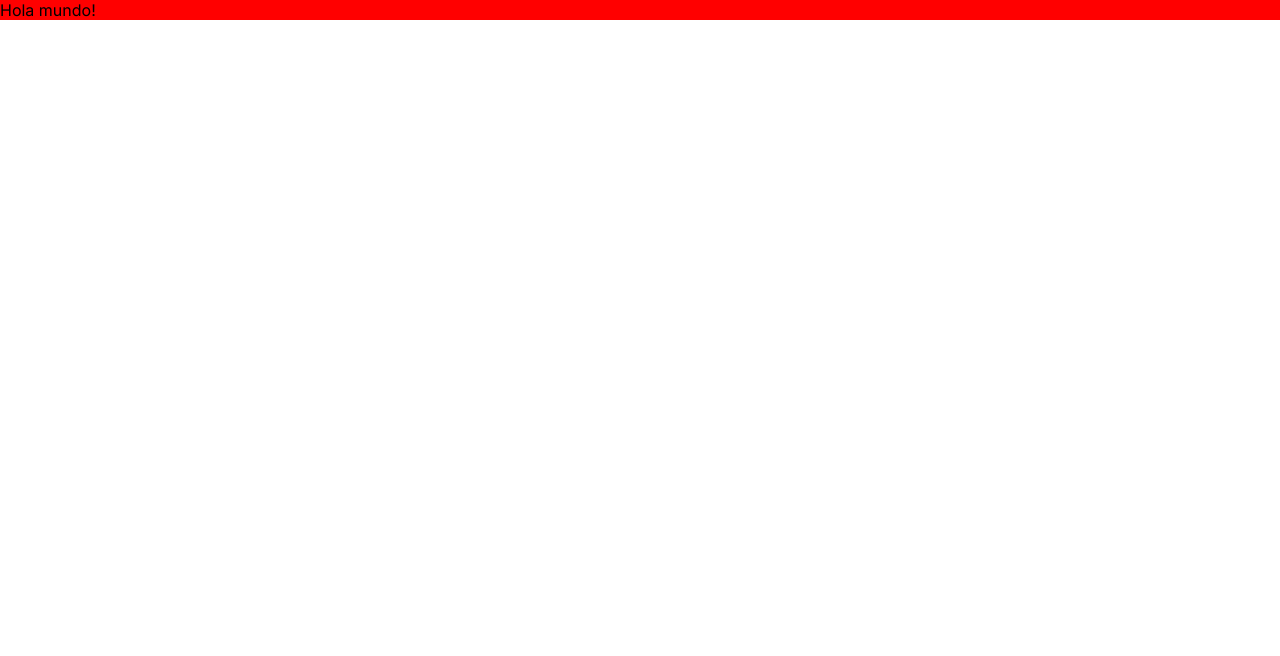
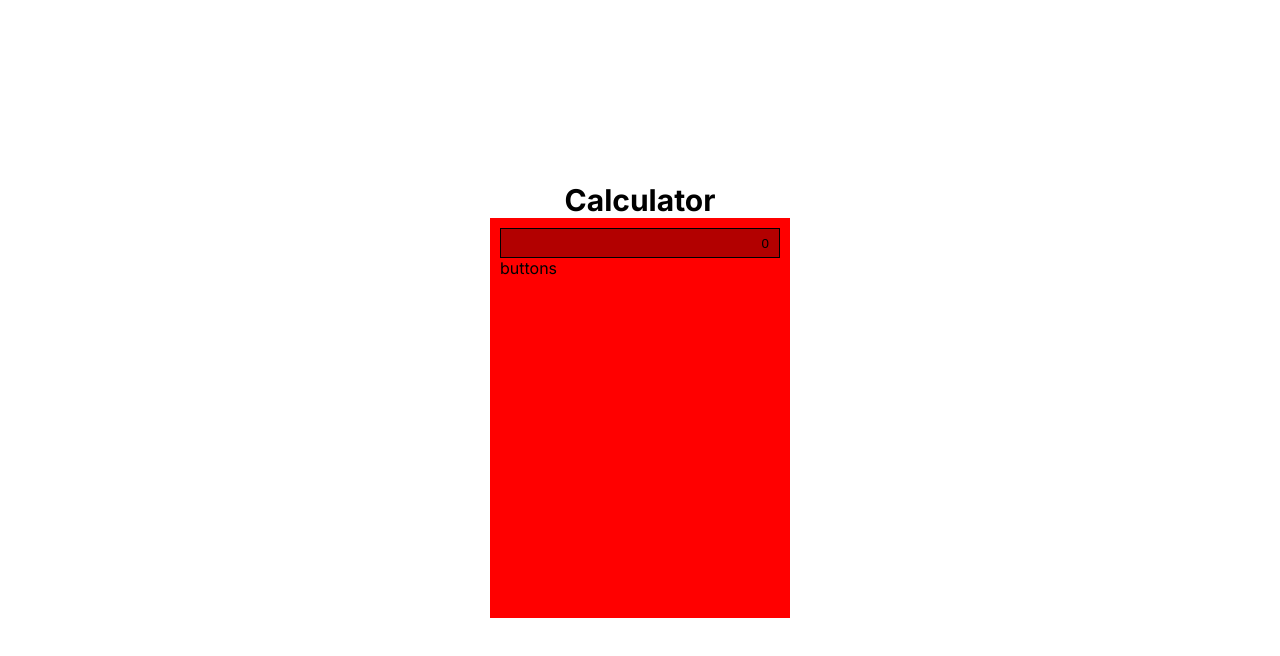
Before and after one commit to fpuentes-dev/calculator, a Next.js app: page / in a window 1280 px wide. Shown: the top 656 px of the page. Built offline with nearby package versions, Linux system fonts and the light colour scheme.

Commit message:
basic calculator

```diff
--- a/src/app/layout.tsx
+++ b/src/app/layout.tsx
@@ -2,11 +2,6 @@ import '../../styles/globals.css'
 import { Inter } from 'next/font/google'
 
 const inter = Inter({ subsets: ['latin'] })
-
-export const metadata = {
-  title: 'Create Next App',
-  description: 'Generated by create next app',
-}
 
 export default function RootLayout({ children }: { children: React.ReactNode }) {
   return (
--- a/src/app/page.tsx
+++ b/src/app/page.tsx
@@ -1,4 +1,9 @@
 import Home from '@src/views/Home'
+
+export const metadata = {
+  title: 'Calculator',
+  description: 'Calculate every operation in the same app',
+}
 
 export default function Page() {
   return <Home />
--- /dev/null
+++ b/src/components/Calculator/Calculator.tsx
@@ -0,0 +1,16 @@
+import styles from './styles.module.scss'
+
+const { container, display } = styles
+
+const Calculator: React.FC = () => {
+  return (
+    <div className={container}>
+      <input type='text' className={display} value='0' readOnly />
+      <div>
+        <span>buttons</span>
+      </div>
+    </div>
+  )
+}
+
+export default Calculator
--- /dev/null
+++ b/src/components/Calculator/index.ts
@@ -0,0 +1,2 @@
+import Calculator from './Calculator'
+export default Calculator
--- /dev/null
+++ b/src/components/Calculator/styles.module.scss
@@ -0,0 +1,20 @@
+.container {
+  background-color: red;
+  display: flex;
+  flex-direction: column;
+  padding: 10px;
+  width: 300px;
+  height: 400px;
+}
+
+.display {
+  background-color: rgba(0 0 0 / 30%);
+  border: 1px solid black;
+  padding: 0 10px;
+  text-align: end;
+  height: 30px;
+
+  &:focus {
+    outline: none;
+  }
+}
--- a/src/views/Home/Home.tsx
+++ b/src/views/Home/Home.tsx
@@ -1,9 +1,15 @@
+import Calculator from '@src/components/Calculator'
 import styles from './styles.module.scss'
 
-const { container } = styles
+const { container, title } = styles
 
 const Home: React.FC = () => {
-  return <p className={container}>Hola mundo!</p>
+  return (
+    <div className={container}>
+      <span className={title}>Calculator</span>
+      <Calculator />
+    </div>
+  )
 }
 
 export default Home
--- a/src/views/Home/styles.module.scss
+++ b/src/views/Home/styles.module.scss
@@ -1,3 +1,13 @@
 .container {
-  background-color: red;
+  display: flex;
+  flex-direction: column;
+  align-items: center;
+  justify-content: center;
+  width: 100vw;
+  height: 100vh;
 }
+
+.title {
+  font-weight: bold;
+  font-size: 30px;
+}
```
